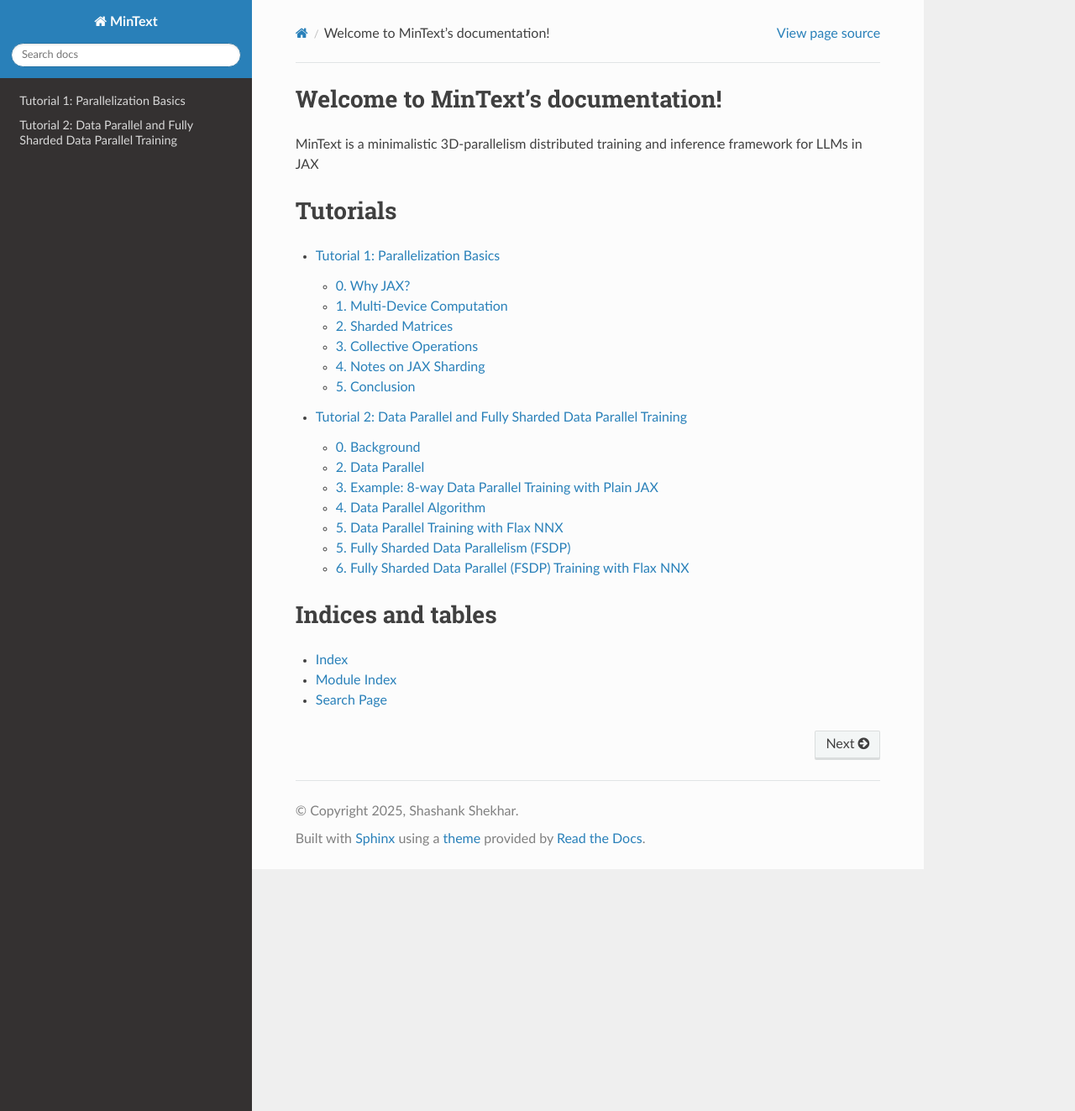
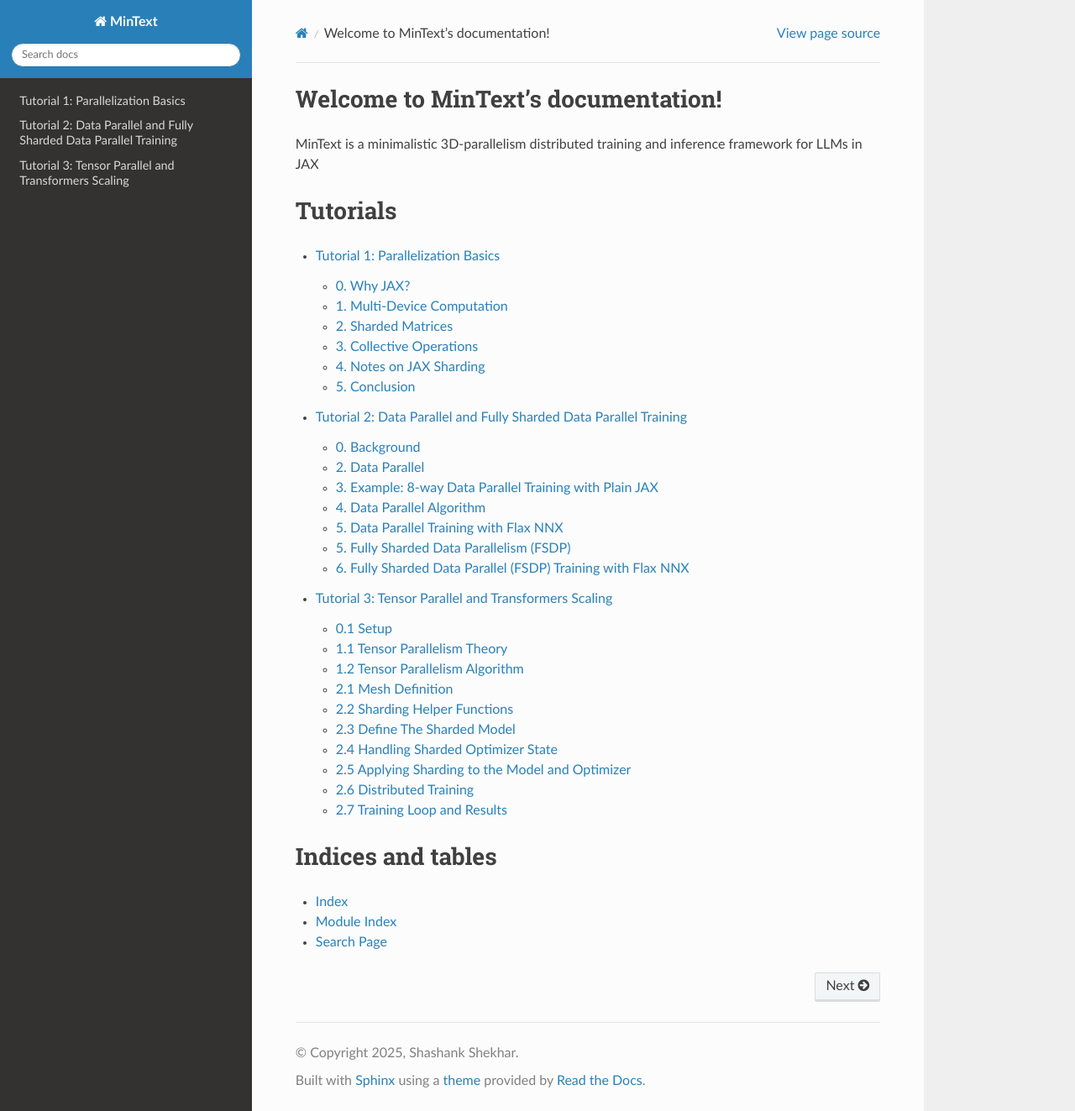
Before and after one commit to sshkhr/MinText, a Sphinx documentation site: the page built from docs/index.rst, in a window 1280 px wide and 1323 px high. Shown: the whole window at 84% size. Built offline with Sphinx 7.4.7 and the Read the Docs theme 3.1.0, drawn with Linux system fonts in a browser that asks for light colours.

Commit message:
docs: added tensor parallel tutorial to docs

```diff
--- a/docs/index.rst
+++ b/docs/index.rst
@@ -11,6 +11,7 @@
 
    tutorials/1_Parallelization_Basics
    tutorials/2_Data_Parallel_and_FSDP
+   tutorials/3_Tensor_Parallel_and_Transformers
 
 Indices and tables
 ==================
```
